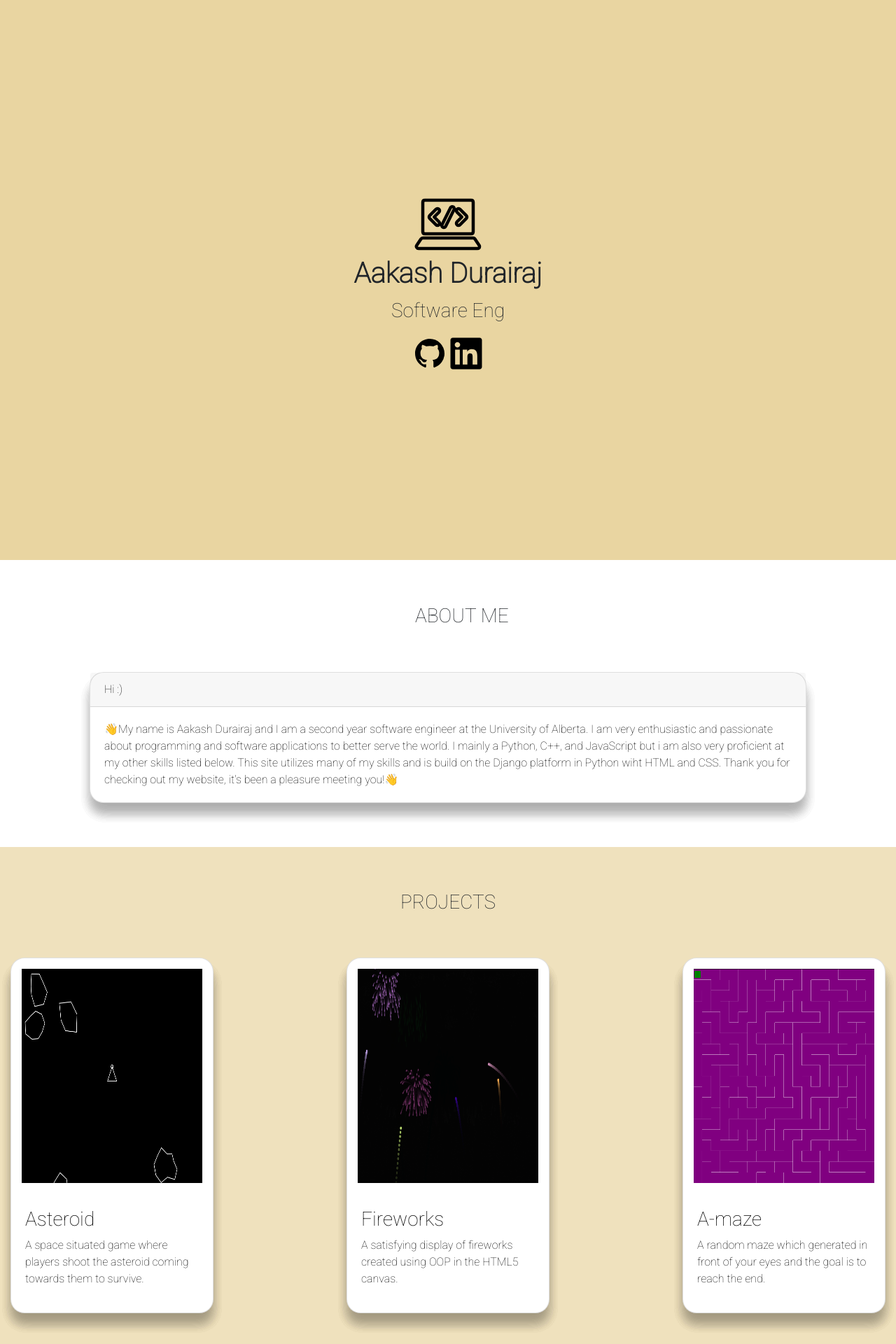
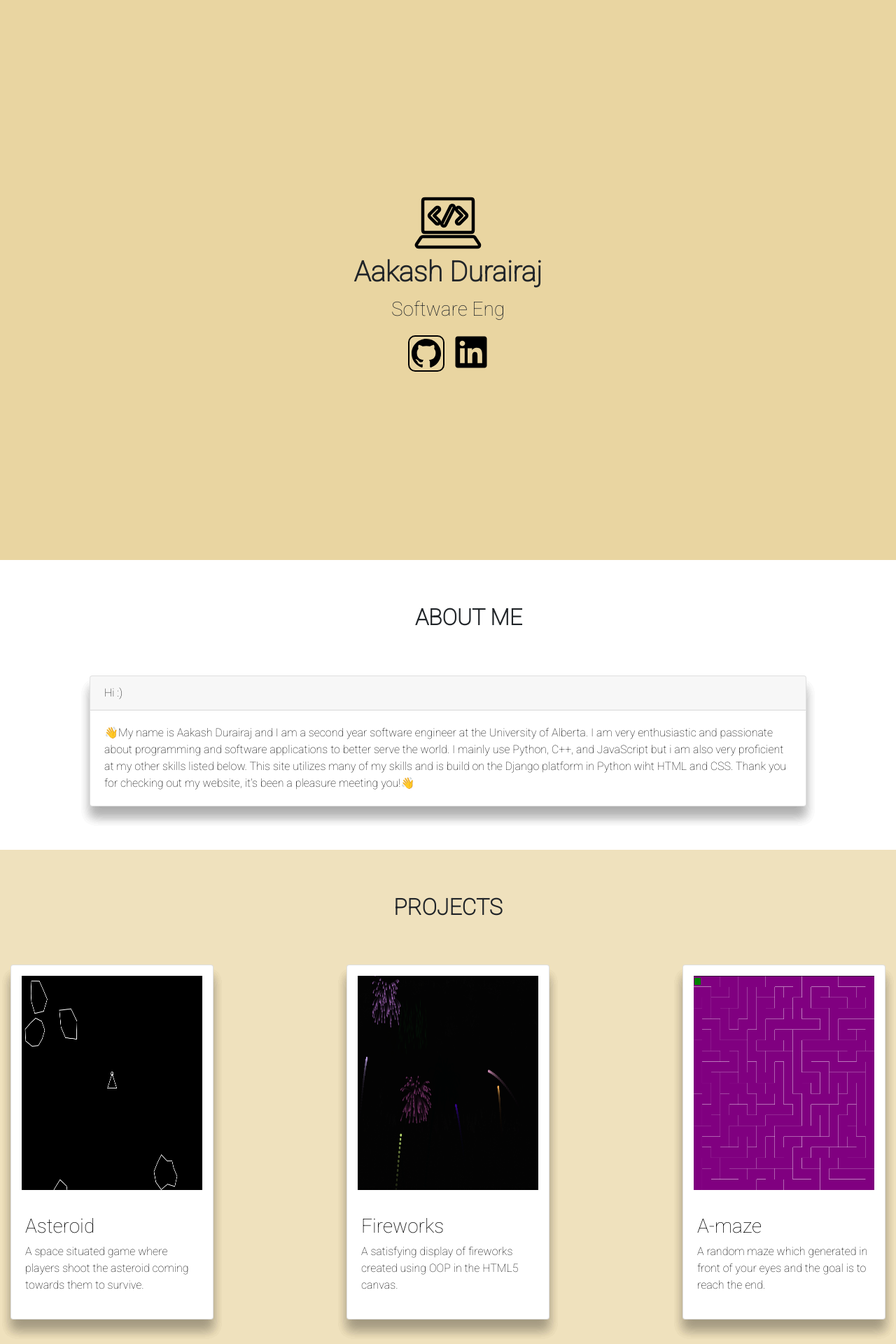
Before and after one commit to phant0mthief1417/website, a Django app: page / in a window 1280 px wide. Shown: the top 1920 px of the page at 70% size. Run offline with Django 4.2, Linux system fonts and the light colour scheme.

Commit message:
edited site icons and css aligning

```diff
--- a/templates/asteroids.html
+++ b/templates/asteroids.html
@@ -6,7 +6,8 @@
     <meta charset="UTF-8">
     <meta name="viewport" content="width=device-width, initial-scale=1.0">
     <link rel="stylesheet" href="{% static 'files/styles.css' %}">
-    <title>Title</title>
+    <link rel="icon" href="{% static 'images/site_icon.jpg' %}">
+    <title>Asteroids</title>
 </head>
 
 <body>
--- a/templates/fireworks.html
+++ b/templates/fireworks.html
@@ -5,8 +5,9 @@
 <head>
     <meta charset="UTF-8">
     <meta name="viewport" content="width=device-width, initial-scale=1.0">
+    <link rel="icon" href="{% static 'images/site_icon.jpg' %}">
     <link rel="stylesheet" href="{% static 'files/styles.css' %}">
-    <title>Title</title>
+    <title>Fireworks</title>
 </head>
 
 <body>
--- a/templates/main_home.html
+++ b/templates/main_home.html
@@ -11,7 +11,8 @@
     <link rel="preconnect" href="https://fonts.googleapis.com">
     <link rel="preconnect" href="https://fonts.gstatic.com" crossorigin>
     <link href="https://fonts.googleapis.com/css2?family=Roboto:wght@100&display=swap" rel="stylesheet">
-    <title>Document</title>
+    <link rel="icon" href="{% static 'images/site_icon.jpg' %}">
+    <title>Homepage</title>
     <style>
         @import url('https://fonts.googleapis.com/css2?family=Roboto:wght@100&display=swap');
 
@@ -66,10 +67,6 @@
         .project-description {
             color: black;
         }
-
-        .card {
-            border-radius: 20px;
-        }
     </style>
 </head>
 
@@ -90,14 +87,15 @@
             </svg>
             <h1 style="font-weight: bolder;">Aakash Durairaj</h1>
             <p style="font-size: 28px;" id="typing-style">S</p>
-            <a href="https://github.com/phant0mthief1417" target="_blank">
+            <div style="width: 20%;margin-left: auto;margin-right:auto;display: flex; justify-content: space-around">
+                <a href="https://github.com/phant0mthief1417" target="_blank" style="border: 2px solid black;border-radius: 10px;">
                     <svg width="48px" height="48px" viewBox="0 0 16 16" xmlns="http://www.w3.org/2000/svg">
                         <path fill="black" fill-rule="evenodd"
                             d="M8 1C4.133 1 1 4.13 1 7.993c0 3.09 2.006 5.71 4.787 6.635.35.064.478-.152.478-.337 0-.166-.006-.606-.01-1.19-1.947.423-2.357-.937-2.357-.937-.319-.808-.778-1.023-.778-1.023-.635-.434.048-.425.048-.425.703.05 1.073.72 1.073.72.624 1.07 1.638.76 2.037.582.063-.452.244-.76.444-.935-1.554-.176-3.188-.776-3.188-3.456 0-.763.273-1.388.72-1.876-.072-.177-.312-.888.07-1.85 0 0 .586-.189 1.924.716A6.711 6.711 0 018 4.381c.595.003 1.194.08 1.753.236 1.336-.905 1.923-.717 1.923-.717.382.963.142 1.674.07 1.85.448.49.72 1.114.72 1.877 0 2.686-1.638 3.278-3.197 3.45.251.216.475.643.475 1.296 0 .934-.009 1.688-.009 1.918 0 .187.127.404.482.336A6.996 6.996 0 0015 7.993 6.997 6.997 0 008 1z"
                             clip-rule="evenodd" />
                     </svg>
                 </a>
-            <a target="_blank">
+                <a target="_blank" href="https://www.linkedin.com/in/aakashdurairaj-uofa/">
                     <svg fill="black" width="48px" height="48px" viewBox="0 0 32 32" version="1.1"
                         xmlns="http://www.w3.org/2000/svg">
                         <path
@@ -107,10 +105,12 @@
                 </a>
             </div>
         </div>
+    </div>
     <div class="container-fluid">
         <div style="background:white;padding: 5% 0% 5% 0%;" class="row">
-            <h3 class="row d-flex justify-content-center"
-                style="background:white;margin-bottom: 0;padding: 0% 0% 5% 47.5%;">ABOUT ME</h3>
+
+            <h2 class="row d-flex justify-content-center"
+                style="background:white;margin-bottom: 0;padding: 0% 0% 5% 47.5%;"><b>ABOUT ME</b></h2>
             <div class="row card text-white justify-content-between"
                 style="max-width: 80%;margin: auto;background:white;">
                 <div class="card-header" style="color:black;">Hi :)</div>
@@ -118,7 +118,7 @@
                     <p class="card-text" style="color:black;">👋My name is Aakash Durairaj and I am a second year
                         software engineer at the
                         University of Alberta. I am very enthusiastic and passionate about programming and software
-                        applications to better serve the world. I mainly a Python, C++, and JavaScript but i am also
+                        applications to better serve the world. I mainly use Python, C++, and JavaScript but i am also
                         very proficient at my other skills listed below. This site utilizes many of my skills and is
                         build on the Django platform in Python wiht HTML and CSS. Thank you for checking out my website,
                         it's been a pleasure meeting you!👋
@@ -128,8 +128,8 @@
         </div>
         <section>
             <div class="projects " style="margin: auto;">
-                <h3 class="row d-flex justify-content-center"
-                    style="background:rgb(239,225,189);margin-bottom: 0;padding: 5% 0% 5% 0%;">PROJECTS</h3>
+                <h2 class="row d-flex justify-content-center"
+                    style="background:rgb(239,225,189);margin-bottom: 0;padding: 5% 0% 5% 0%;"><b>PROJECTS</b></h2>
                 <div class="row justify-content-between" style="background:rgb(239,225,189);padding: 0% 0% 10% 0%;">
                     <div class="col-md-3">
                         <a href="/asteroid" target="_blank">
@@ -185,7 +185,7 @@
                                 <div class="card-body project-description">
                                     <span class="card-text">
                                         <h3>Travelling Salesman</h3>
-                                        <p>Tackling the travelling salesman problem with a visaullu pleasing display of
+                                        <p>Tackling the travelling salesman problem with a visually pleasing display of
                                             the prossibility explored.</p>
                                     </span>
                                 </div>
@@ -213,8 +213,9 @@
         <section>
             <div class="row skills" style="background-color:#1f1f1f;font-size: 15px;padding-bottom:5%;color: white;">
                 <div class="col text-center">
-                    <h3 class="row d-flex justify-content-center" style="margin-bottom: 0;padding: 5% 0% 5% 0%;">SKILLS
-                    </h3>
+                    <h2 class="row d-flex justify-content-center" style="margin-bottom: 0;padding: 5% 0% 5% 0%;">
+                        </b>SKILLS</b>
+                    </h2>
                     <ul class="skill-icon">
                         <li class="list-inline-item mx-3">
                             <svg xmlns="http://www.w3.org/2000/svg" viewBox="0 0 24 24" width="48px" height="48px">
--- a/templates/maze.html
+++ b/templates/maze.html
@@ -5,8 +5,9 @@
 <head>
     <meta charset="UTF-8">
     <meta name="viewport" content="width=device-width, initial-scale=1.0">
+    <link rel="icon" href="{% static 'images/site_icon.jpg' %}">
     <link rel="stylesheet" href="{% static 'files/styles.css' %}">
-    <title>Title</title>
+    <title>Maze</title>
 </head>
 
 <body>
@@ -125,7 +126,7 @@
                     ctx.fillRect(x, y, dimension, dimension);
                 }
                 if (this.playershow) {
-                    ctx.fillStyle = "green";
+                    ctx.fillStyle = "white";
                     ctx.fillRect(x + 5, y + 5, dimension - 10, dimension - 10);
                 }
             }
--- a/templates/salesman.html
+++ b/templates/salesman.html
@@ -5,8 +5,9 @@
 <head>
     <meta charset="UTF-8">
     <meta name="viewport" content="width=device-width, initial-scale=1.0">
+    <link rel="icon" href="{% static 'images/site_icon.jpg' %}">
     <link rel="stylesheet" href="{% static 'files/styles.css' %}">
-    <title>Title</title>
+    <title>Travelling Salesman</title>
 </head>
 
 <body>
```
Also changed, not shown: templates/login.html (+5 -4 lines), templates/main.html (+6 -1 lines), templates/register.html (+5 -3 lines). Lines whose indentation alone changed are shown as unchanged.
